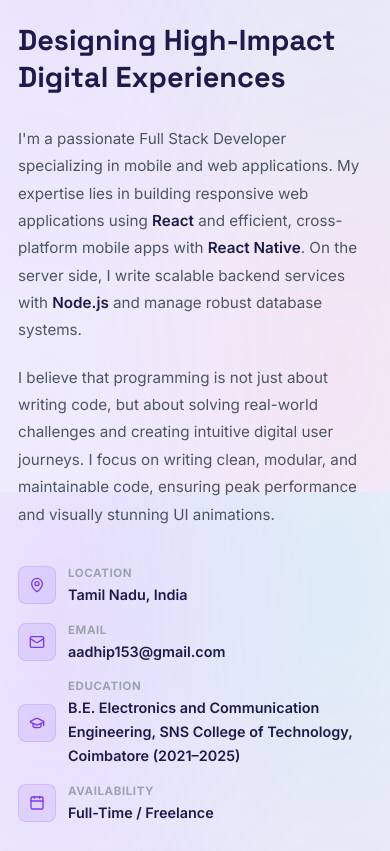
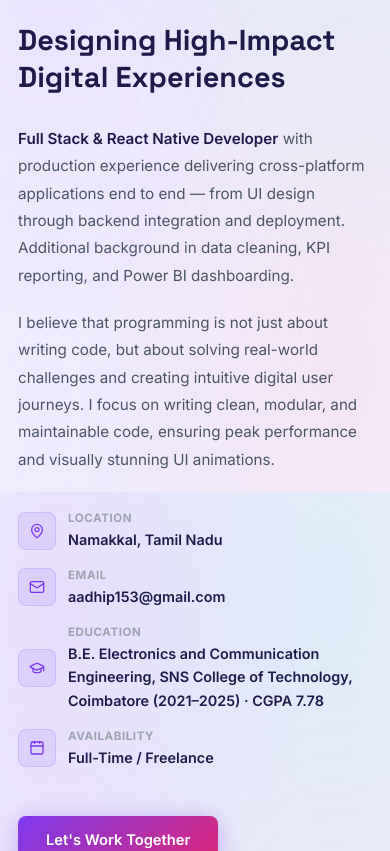
Before and after one commit to Aadhi153/portfolio, a React (Vite) app: page / in a window 390 px wide. Shown: the part 2040-2891 px from the top of the page. Built offline with nearby package versions, Linux system fonts and the light colour scheme.

Commit message:
feat: add Experience and About components with responsive layouts and motion animations

```diff
--- a/src/components/About.jsx
+++ b/src/components/About.jsx
@@ -11,9 +11,9 @@ const highlights = [
 ]
 
 const details = [
-  { icon: <MapPin size={16} />, label: 'Location', value: 'Tamil Nadu, India' },
+  { icon: <MapPin size={16} />, label: 'Location', value: 'Namakkal, Tamil Nadu' },
   { icon: <Mail size={16} />, label: 'Email', value: 'aadhip153@gmail.com' },
-  { icon: <GraduationCap size={16} />, label: 'Education', value: 'B.E. Electronics and Communication Engineering, SNS College of Technology, Coimbatore (2021–2025)' },
+  { icon: <GraduationCap size={16} />, label: 'Education', value: 'B.E. Electronics and Communication Engineering, SNS College of Technology, Coimbatore (2021–2025) · CGPA 7.78' },
   { icon: <Calendar size={16} />, label: 'Availability', value: 'Full-Time / Freelance' },
 ]
 
@@ -56,7 +56,7 @@ export default function About() {
                 <span>AP</span>
               </div>
               <h3 className="about__name">Aadhi Piranav</h3>
-              <p className="about__role-tag">Full Stack & Mobile App Developer at AerixNova Technologies</p>
+              <p className="about__role-tag">Full Stack & React Native Developer at AerixNova Technologies</p>
 
               <div className="about__highlights">
                 {highlights.map((h) => (
@@ -85,10 +85,9 @@ export default function About() {
                 Designing High-Impact Digital Experiences
               </h3>
               <p className="about__desc">
-                I'm a passionate Full Stack Developer specializing in mobile and web applications.
-                My expertise lies in building responsive web applications using <strong>React</strong> and
-                efficient, cross-platform mobile apps with <strong>React Native</strong>. On the server side,
-                I write scalable backend services with <strong>Node.js</strong> and manage robust database systems.
+                <strong>Full Stack &amp; React Native Developer</strong> with production experience delivering
+                cross-platform applications end to end — from UI design through backend integration and
+                deployment. Additional background in data cleaning, KPI reporting, and Power BI dashboarding.
               </p>
               <p className="about__desc">
                 I believe that programming is not just about writing code, but about solving real-world challenges
--- a/src/components/Contact.jsx
+++ b/src/components/Contact.jsx
@@ -1,7 +1,7 @@
 import { useState, useRef } from 'react'
 import { useInView } from 'react-intersection-observer'
 import { motion } from 'framer-motion'
-import { Mail, Send, CheckCircle, MapPin, Clock } from 'lucide-react'
+import { Mail, Send, CheckCircle, MapPin, Clock, Phone } from 'lucide-react'
 import './Contact.css'
 
 const GithubIcon = () => (
@@ -18,19 +18,18 @@ const LinkedinIcon = () => (
 
 const contactInfo = [
   { icon: <Mail size={20} />, label: 'Email', value: 'aadhip153@gmail.com', href: 'mailto:aadhip153@gmail.com' },
-  { icon: <MapPin size={20} />, label: 'Location', value: 'Tamil Nadu, India', href: '#' },
+  { icon: <Phone size={20} />, label: 'Phone', value: '+91 7094578249', href: 'tel:+917094578249' },
+  { icon: <MapPin size={20} />, label: 'Location', value: 'Namakkal, Tamil Nadu', href: '#' },
   { icon: <Clock size={20} />, label: 'Availability', value: 'Open to opportunities', href: '#' },
 ]
 
 const socialLinks = [
   { icon: <GithubIcon />, label: 'GitHub', href: 'https://github.com/Aadhi153' },
-  { icon: <LinkedinIcon />, label: 'LinkedIn', href: 'https://linkedin.com/in/aadhipiranav' },
+  { icon: <LinkedinIcon />, label: 'LinkedIn', href: 'https://linkedin.com/in/aadhi-piranav-r-t' },
   { icon: <Mail size={20} />, label: 'Email', href: 'mailto:aadhip153@gmail.com' },
 ]
 
-// Set your Web3Forms access key here to receive real emails!
-// Get a free key instantly by entering your email (aadhip153@gmail.com) at https://web3forms.com
-const WEB3FORMS_ACCESS_KEY = "YOUR_WEB3FORMS_KEY_HERE"
+const CONTACT_EMAIL = 'aadhip153@gmail.com'
 
 export default function Contact() {
   const { ref, inView } = useInView({ triggerOnce: true, threshold: 0.1 })
@@ -41,42 +40,20 @@ export default function Contact() {
 
   const handleChange = (e) => setForm({ ...form, [e.target.name]: e.target.value })
 
-  const handleSubmit = async (e) => {
+  const handleSubmit = (e) => {
     e.preventDefault()
     setSending(true)
 
-    try {
-      const formData = new FormData()
-      formData.append("access_key", WEB3FORMS_ACCESS_KEY)
-      formData.append("name", form.name)
-      formData.append("email", form.email)
-      formData.append("subject", form.subject)
-      formData.append("message", form.message)
-      formData.append("from_name", "Portfolio Contact Form")
+    const body = `From: ${form.name} (${form.email})\n\n${form.message}`
+    const mailtoUrl = `mailto:${CONTACT_EMAIL}?subject=${encodeURIComponent(form.subject)}&body=${encodeURIComponent(body)}`
+    window.location.href = mailtoUrl
 
-      const response = await fetch("https://api.web3forms.com/submit", {
-        method: "POST",
-        headers: {
-          "Accept": "application/json"
-        },
-        body: formData
-      })
-
-      const data = await response.json()
-
-      if (data.success) {
-        setSent(true)
-        setForm({ name: '', email: '', subject: '', message: '' })
-        setTimeout(() => setSent(false), 4000)
-      } else {
-        alert(data.message || "Something went wrong. Please check your Web3Forms key.")
-      }
-    } catch (error) {
-      console.error("Submission error:", error)
-      alert("Failed to send message. Please check your internet connection.")
-    } finally {
+    setTimeout(() => {
       setSending(false)
-    }
+      setSent(true)
+      setForm({ name: '', email: '', subject: '', message: '' })
+      setTimeout(() => setSent(false), 4000)
+    }, 500)
   }
 
   return (
```
